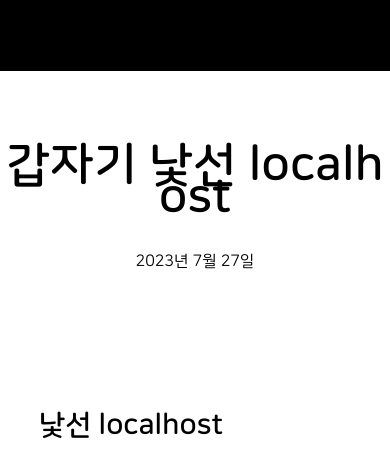
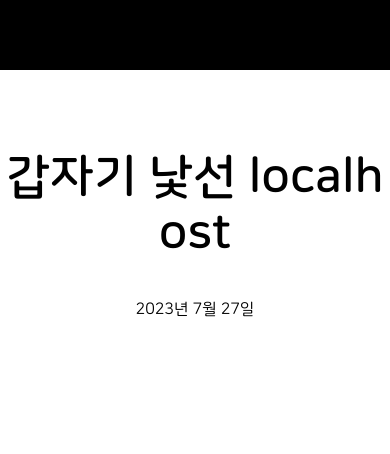
Before and after one commit to sunub/sunub.github.io, a Next.js app: page /post/web/about-localhost in a window 390 px wide. Shown: the part 198-652 px from the top of the page. Built offline with nearby package versions, Linux system fonts and the light colour scheme.

Commit message:
feat : 모바일에서 폰트가 깨지고 이미지가 container를 벗어나는 문제 해결

```diff
--- a/src/app/post/[category]/[slug]/page.style.ts
+++ b/src/app/post/[category]/[slug]/page.style.ts
@@ -1,6 +1,38 @@
 "use client";
 
 import styled from "styled-components";
+
+export const ArticleHeader = styled.div`
+  display: flex;
+  flex-direction: column;
+  align-items: center;
+  justify-content: center;
+  width: 100%;
+  max-width: 100cqw;
+
+  text-align: center;
+  word-break: break-all;
+
+  margin-left: auto;
+  margin-right: auto;
+  padding-top: 5rem;
+  padding-bottom: 5rem;
+`;
+
+export const PostTitle = styled.h1`
+  font-weight: 700;
+  font-size: 3rem;
+  line-height: 3.5rem;
+  margin-bottom: 2rem;
+  text-wrap: pretty;
+`;
+
+export const ArticleWrapper = styled.div`
+  position: relative;
+  display: flex;
+  justify-content: center;
+  gap: 2.25rem;
+`;
 
 export const Article = styled.article`
   max-width: 700px;
--- a/src/app/post/[category]/[slug]/page.tsx
+++ b/src/app/post/[category]/[slug]/page.tsx
@@ -1,5 +1,10 @@
 import React from "react";
-import { Article } from "./page.style";
+import {
+  Article,
+  PostTitle,
+  ArticleWrapper,
+  ArticleHeader,
+} from "./page.style";
 import { FrontMatter } from "type";
 import { unstable_noStore as noStore } from "next/cache";
 import Wave from "./wave";
@@ -108,10 +113,8 @@ async function Page({ params }: { params: Params }) {
             }),
           }}
         />
-        <div className="flex flex-col items-center justify-center w-full text-center break-all pt-20 pb-20 ml-auto mr-auto">
-          <h1 className="font-bold text-5xl leading-8 mb-8 text-pretty">
-            {title}
-          </h1>
+        <ArticleHeader>
+          <PostTitle>{title}</PostTitle>
           <React.Suspense fallback={<div>...</div>}>
             <p>
               {new Intl.DateTimeFormat("ko-KR", {
@@ -121,17 +124,14 @@ async function Page({ params }: { params: Params }) {
               }).format(new Date(date))}
             </p>
           </React.Suspense>
-        </div>
-        <div
-          id="blog-post__article"
-          className="relative flex flex-row justify-center gap-[2.25rem]"
-        >
+        </ArticleHeader>
+        <ArticleWrapper id="blog-post__article">
           <Article>
             <React.Suspense fallback={<div>콘텐츠를 불러오는 중...</div>}>
               <CustomMDXRemote source={postData.content} />
             </React.Suspense>
           </Article>
-        </div>
+        </ArticleWrapper>
       </main>
     </React.Fragment>
   );
--- a/src/app/post/[category]/[slug]/wave.tsx
+++ b/src/app/post/[category]/[slug]/wave.tsx
@@ -10,7 +10,7 @@ const Wrapper = styled.div`
   left: 0px;
   right: 0px;
   width: 100%;
-  transform: translateY(1px);
+  max-width: 100cqw;
   z-index: 3;
   user-select: none;
   pointer-events: none;
```
